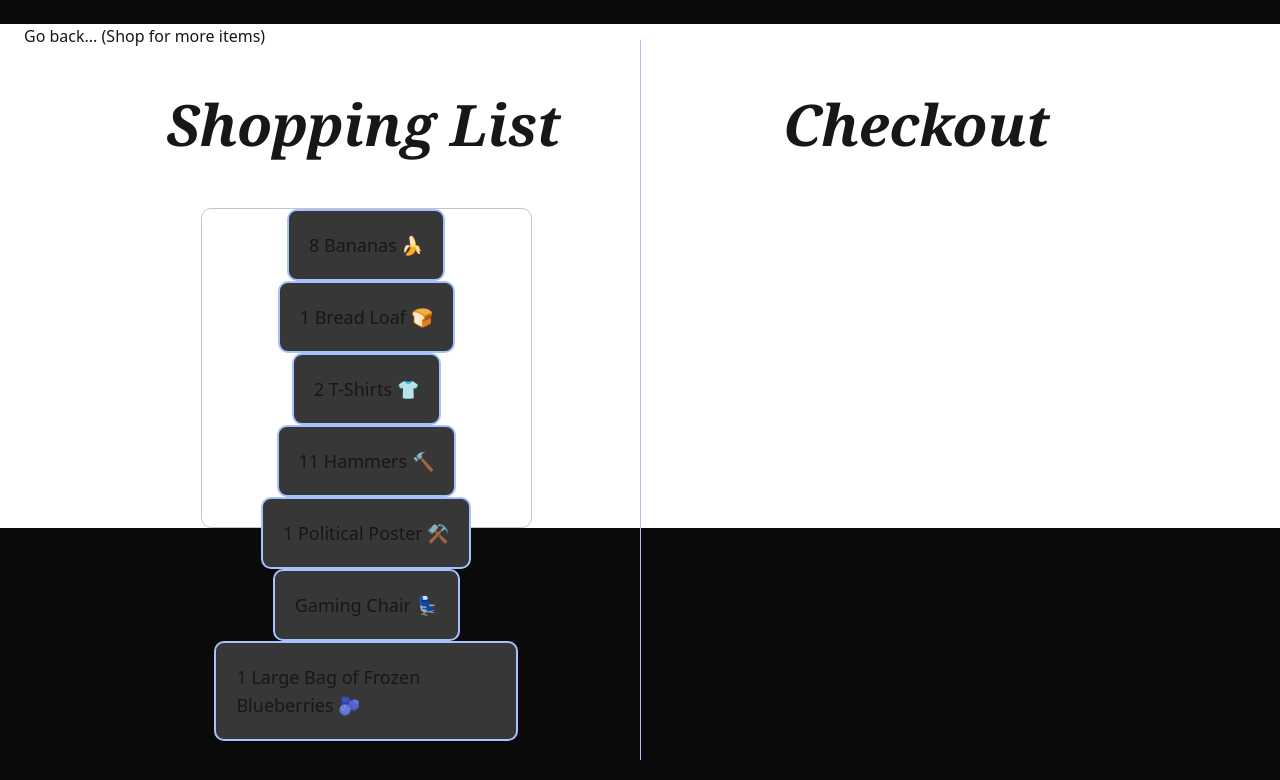
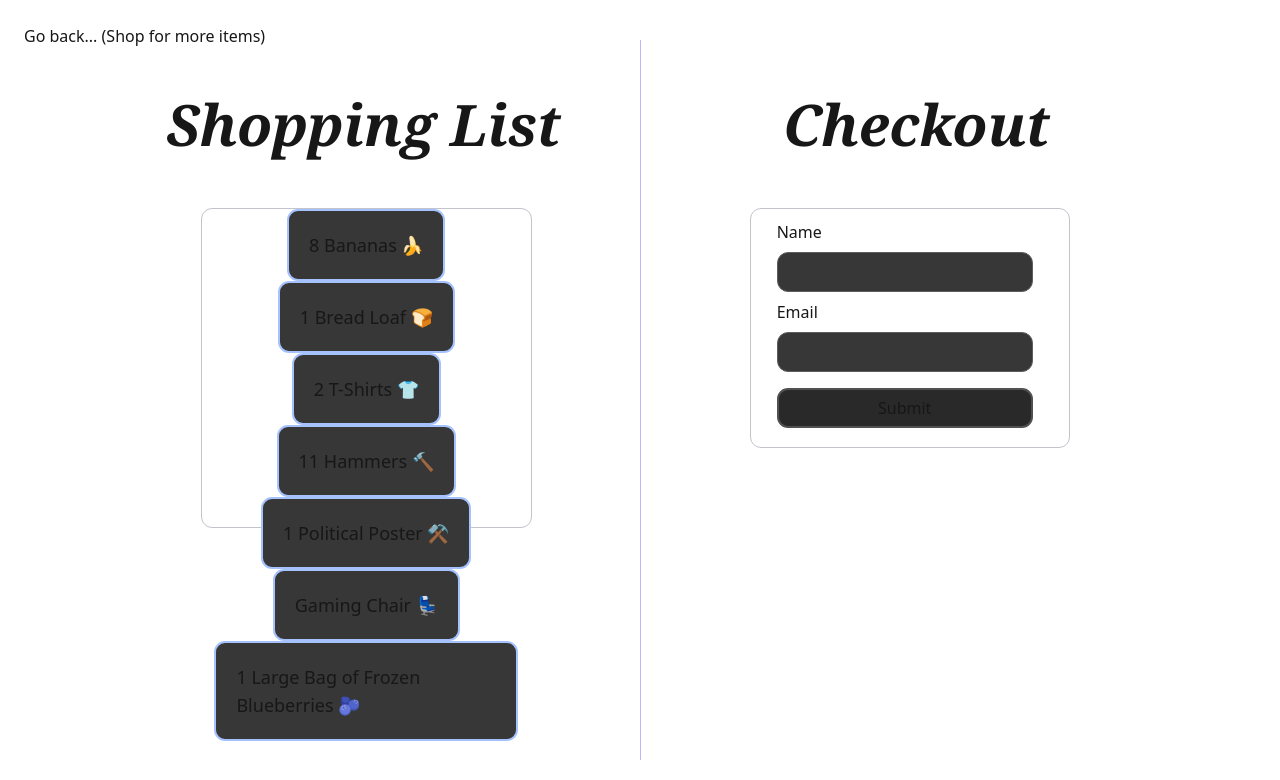
Before and after one commit to FlawlessCasual17/cprg306-assignments, a Next.js app: page /week-3 in a window 1280 px wide. Shown: the top 780 px of the page. Built offline with nearby package versions, Linux system fonts and the light colour scheme.

Commit message:
Added a checkout section to the `week-3` page
Signed-off-by: FlawlessCasual17 <07e5297d5b@c0x0.com>

```diff
--- a/app/globals.css
+++ b/app/globals.css
@@ -29,28 +29,67 @@
   transform: translateX(-50%) /* Center the line horizontally */
 }
 
-
-
-.flex-container{
+.shopping-list {
   display: flex;
   position: relative;
   justify-content: center;
   flex-wrap: wrap;
   height: 40vh;
+  width: 30%;
   border: 1px solid #c3c3cc;
-  border-radius: 10px;
-  left: 16%;
-  width: 30%;
+  border-radius: 11px;
+  left: 16%
+}
 
-  > div {
+.shopping-list > div {
   text-align: left; /* Aligns the text within the item to the left */
   /* Other styling for the item */
   padding: 20px;
   background-color: #373737;
   margin: auto 1vw;
   border: #a5c2ff solid 2px;
-    border-radius: 10px
+  border-radius: inherit
 }
+
+.form {
+  display: flexbox;
+  position: fixed;
+  justify-content: center;
+  align-content: center;
+  flex-wrap: wrap;
+  height: 30vh;
+  width: 25vw;
+  border: 1px solid #c3c3cc;
+  border-radius: 11px;
+  inset: auto 58.6%
+}
+
+.form > label {
+  margin: 1vh 2vw
+}
+
+.form > input {
+  background-color: #373737;
+  padding: 8px;
+  margin: 1vh 1vw 1vh 2vw;
+  height: 5vh;
+  width: 20vw;
+  border: #5e5e5e solid 1px;
+  border-radius: inherit
+}
+
+.form > button {
+  background-color: #292929;
+  margin: 1vh 2vw 1vh;
+  height: 5vh;
+  width: 20vw;
+  border: #515151 solid 2px;
+  border-radius: inherit
+}
+
+.form > button:hover {
+  background-color: #16a34a;
+  border-color: #22ff73
 }
 
 .left-header {
--- a/app/layout.js
+++ b/app/layout.js
@@ -26,7 +26,7 @@ export const metadata = {
 
 export default function RootLayout({ children }) {
   return (
-    <html lang="en" style={{ backgroundColor: '#0a0a0a' }}>
+    <html lang="en" /* style={{ backgroundColor: '#0a0a0a' }} */>
       <body className={`${interRegular.variable} antialiased`}>
         {children}
       </body>
--- a/app/week-3/page.js
+++ b/app/week-3/page.js
@@ -4,11 +4,26 @@ export default function Page() {
     return (
         <main className="m-6">
             <Link href="../">Go back... (Shop for more items)</Link>
+            {/* Checkout Section */}
+            <div style={{ marginLeft: '10vw', marginTop: '10rem' }}>
+                <h1 className="text-center font-serif italic right-header">
+                    Checkout
+                </h1>
+                <form className="form" action="/submit" method="post">
+                    <label for="name">Name</label>
+                    <input type="text" id="name" name="name" required />
+                    <label for="email">Email</label>
+                    <input type="email" id="email" name="email" required />
+                    <button type="submit">Submit</button>
+                </form>
+            </div>
+            <div className="vertical-line" />
+            {/* Shopping List */}
             <div style={{ marginRight: '10vw', marginTop: '10rem' }}>
                 <h1 className="text-center font-serif italic left-header">
                     Shopping List
                 </h1>
-                <div className="text-lg flex-container">
+                <div className="text-lg shopping-list">
                     <div>8 Bananas 🍌</div>
                     <div>1 Bread Loaf 🍞</div>
                     <div>2 T-Shirts 👕</div>
@@ -18,13 +33,6 @@ export default function Page() {
                     <div>1 Large Bag of Frozen Blueberries 🫐</div>
                 </div>
             </div>
-            <div className="vertical-line" />
-            {/* TODO: Add checkout section on the other side. */}
-            <div style={{ marginLeft: '10vw', marginTop: '10rem' }}>
-                <h1 className="text-center font-serif italic right-header">
-                    Checkout
-                </h1>
-            </div>
         </main>
     )
 }
```
Lines whose indentation alone changed are shown as unchanged.
